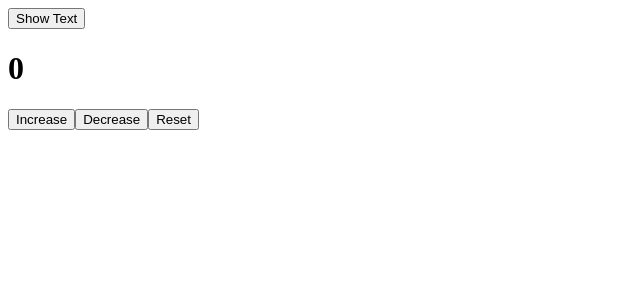
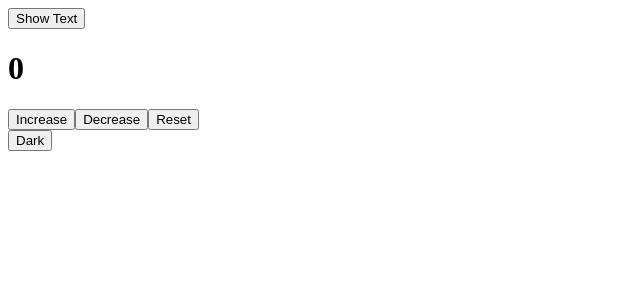
Before and after one commit to K-Manju/react-practice, a React (Vite) app in the folder react-app/: page / in a window 1280 px wide. Shown: the top 300 px of the page, without its empty margins (0-640 px from the left). Built offline with nearby package versions, Linux system fonts and the light colour scheme.

Commit message:
added the project - change bg color

```diff
--- /dev/null
+++ b/react-app/src/Toggler.jsx
@@ -0,0 +1,16 @@
+import React, { useState } from 'react'
+
+const Toggler = () => {
+    const [toggle, setToggle] = useState(false);
+  return (
+    <div style={{
+        backgroundColor: toggle ? "black" : "white",
+        height: "100px",
+        color: toggle ? "white" : "black",
+      }}>
+      <button onClick={()=> setToggle(!toggle)}>{toggle ? "Light" : "Dark"}</button>
+    </div>
+  )
+}
+
+export default Toggler
--- a/react-app/src/main.jsx
+++ b/react-app/src/main.jsx
@@ -3,10 +3,12 @@ import { createRoot } from 'react-dom/client'
 import './index.css'
 import App from './App.jsx'
 import Counter from './Counter.jsx'
+import Toggler from './Toggler.jsx'
 
 createRoot(document.getElementById('root')).render(
   <StrictMode>
     <App />
     <Counter />
+    <Toggler/>
   </StrictMode>,
 )
```
